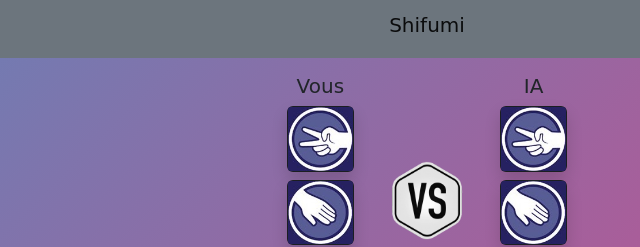
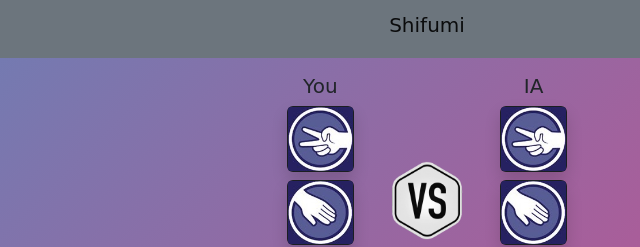
Before and after one commit to Ahsoka726/Shifimu, a plain HTML site: page index.html in a window 1280 px wide. Shown: the top 247 px of the page, 213-853 px from the left. Drawn offline with nearby package versions, Linux system fonts and the light colour scheme; a web font is replaced by a local one.

Commit message:
modified

```diff
--- a/index.html
+++ b/index.html
@@ -30,7 +30,7 @@
             <div class="row d-flex justify-content-center mt-3 mb-3">
                 <!-- Choix du joueur start -->
                 <div class="col-4 col-md-2 col-lg-1" >
-                    <h5 class="text-center">Vous</h5>
+                    <h5 class="text-center">You</h5>
                     <div class="card btn-joueur m-2 shadow bg-dark" id="choosePlayerS" >
                         <input type="image" value="1" id="imgScissors" alt="ciseaux" src="./public/assets/img/ciseaux.jpg">
                     </div>
```
